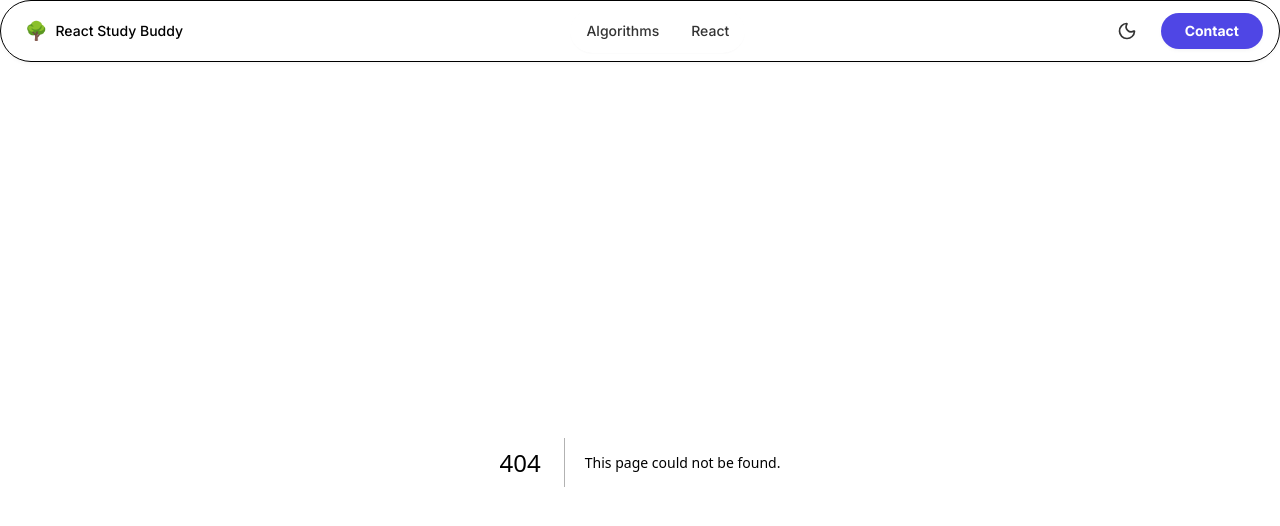
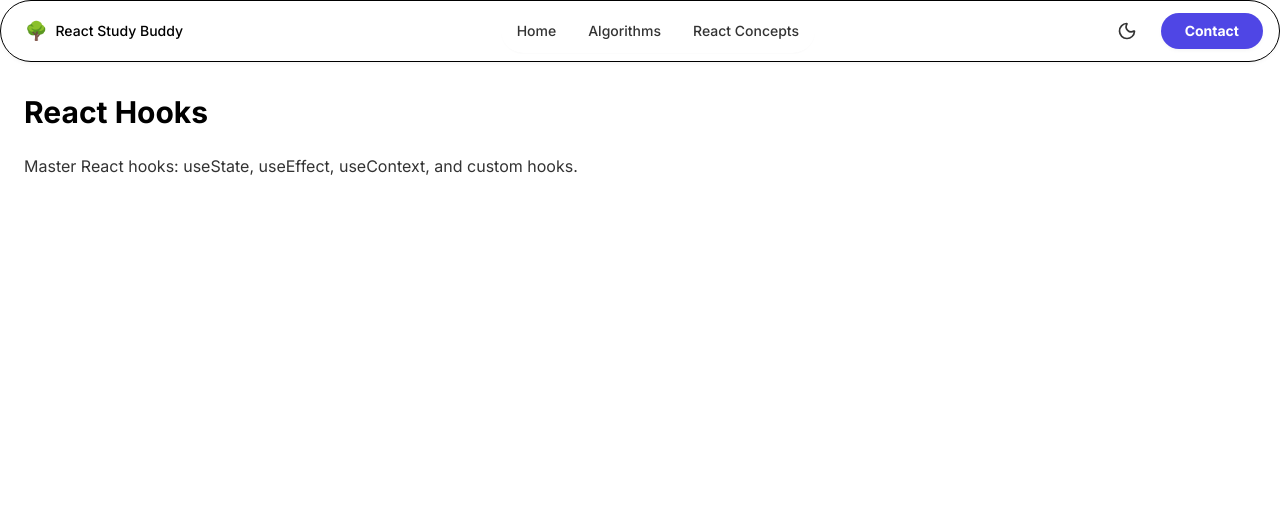
Before and after one commit to JasonToups/react-binary-search, a Next.js app: page /react-concepts/hooks in a window 1280 px wide. Before the commit this address had no page. Shown: the top 526 px of the page. Built offline with nearby package versions, Linux system fonts and the light colour scheme.

Commit message:
restructured app

```diff
--- a/memory-bank/components/navbar.md
+++ b/memory-bank/components/navbar.md
@@ -1,4 +1,17 @@
 # Navbar
+
+## New Feature - Auto Generate Links to Routes
+
+I would like to create a utility that will automatically generate the NAV bar links to the page structure that we are developing in our next JS project.
+
+This way whenever we create a new page in our router, it will automatically show up on our NAV bar.
+
+Also, I see that we have a /pages folder that's not being used.
+src/pages
+
+If the NextJS default routing uses /src/app let's keep that structure and remove src/pages.
+
+## Description
 
 I Pulled this code structure from @https://pro.aceternity.com/products/navbars
 
--- a/src/app/algorithms/page.tsx
+++ b/src/app/algorithms/page.tsx
@@ -1,5 +1,5 @@
-import App from '@/components/App';
+import BinarySearchTree from '@/components/BinarySearchTree';
 
 export default function AlgorithmsPage() {
-  return <App />;
+  return <BinarySearchTree />;
 }
--- /dev/null
+++ b/src/app/react-concepts/hooks/page.tsx
@@ -0,0 +1,10 @@
+export default function HooksPage() {
+  return (
+    <div className="container mx-auto px-6 py-8">
+      <h1 className="text-3xl font-bold mb-6">React Hooks</h1>
+      <p className="text-muted-foreground">
+        Master React hooks: useState, useEffect, useContext, and custom hooks.
+      </p>
+    </div>
+  );
+}
--- /dev/null
+++ b/src/app/react-concepts/page.tsx
@@ -0,0 +1,10 @@
+export default function ReactConceptsPage() {
+  return (
+    <div className="container mx-auto px-6 py-8">
+      <h1 className="text-3xl font-bold mb-6">React Concepts</h1>
+      <p className="text-muted-foreground">
+        Learn React fundamentals, hooks, state management, and component architecture.
+      </p>
+    </div>
+  );
+}
--- a/src/components/Navbar.tsx
+++ b/src/components/Navbar.tsx
@@ -3,10 +3,12 @@
 import { useState, useEffect } from 'react';
 import Link from 'next/link';
 import { Moon, Sun, Menu, X } from 'lucide-react';
+import { generateNavItems } from '@/lib/navigation';
 
 export default function Navbar() {
   const [isDark, setIsDark] = useState(false);
   const [isMobileMenuOpen, setIsMobileMenuOpen] = useState(false);
+  const navItems = generateNavItems();
 
   // Check initial theme on mount
   useEffect(() => {
@@ -40,60 +42,30 @@ export default function Navbar() {
         {/* Center: Navigation Menu */}
         <div className="hidden flex-1 flex-row items-center justify-center space-x-2 text-sm font-medium text-muted-foreground transition duration-200 hover:text-foreground lg:flex lg:space-x-2">
           <nav className="relative flex justify-center space-x-8 rounded-full bg-card px-4 py-3 shadow-sm">
-            <div className="relative group">
+            {navItems.map((item) => (
+              <div key={item.href} className="relative group">
                 <Link
-                href="/algorithms"
+                  href={item.href}
                   className="cursor-pointer text-muted-foreground hover:text-foreground transition-all duration-200 hover:text-primary">
-                Algorithms
+                  {item.title}
                 </Link>
-              {/* Hover dropdown for Algorithms */}
+                {/* Hover dropdown for items with children */}
+                {item.children && item.children.length > 0 && (
                   <div className="absolute top-full left-0 mt-2 w-48 bg-card rounded-lg shadow-lg opacity-0 invisible group-hover:opacity-100 group-hover:visible transition-all duration-200">
                     <div className="py-2">
+                      {item.children.map((child) => (
                         <Link
-                    href="/algorithms/binary-search"
+                          key={child.href}
+                          href={child.href}
                           className="block px-4 py-2 text-sm text-muted-foreground hover:bg-muted hover:text-foreground transition-colors duration-200">
-                    Binary Search
+                          {child.title}
                         </Link>
-                  <Link
-                    href="/algorithms/binary-tree"
-                    className="block px-4 py-2 text-sm text-muted-foreground hover:bg-muted hover:text-foreground transition-colors duration-200">
-                    Binary Tree
-                  </Link>
-                  <Link
-                    href="/algorithms/sorting"
-                    className="block px-4 py-2 text-sm text-muted-foreground hover:bg-muted hover:text-foreground transition-colors duration-200">
-                    Sorting Algorithms
-                  </Link>
+                      ))}
                     </div>
                   </div>
+                )}
               </div>
-            <div className="relative group">
-              <Link
-                href="/react-concepts"
-                className="cursor-pointer text-muted-foreground hover:text-foreground transition-all duration-200 hover:text-primary">
-                React
-              </Link>
-              {/* Hover dropdown for React */}
-              <div className="absolute top-full left-0 mt-2 w-48 bg-card rounded-lg shadow-lg opacity-0 invisible group-hover:opacity-100 group-hover:visible transition-all duration-200">
-                <div className="py-2">
-                  <Link
-                    href="/react-concepts/hooks"
-                    className="block px-4 py-2 text-sm text-muted-foreground hover:bg-muted hover:text-foreground transition-colors duration-200">
-                    Hooks
-                  </Link>
-                  <Link
-                    href="/react-concepts/state"
-                    className="block px-4 py-2 text-sm text-muted-foreground hover:bg-muted hover:text-foreground transition-colors duration-200">
-                    State Management
-                  </Link>
-                  <Link
-                    href="/react-concepts/components"
-                    className="block px-4 py-2 text-sm text-muted-foreground hover:bg-muted hover:text-foreground transition-colors duration-200">
-                    Components
-                  </Link>
-                </div>
-              </div>
-            </div>
+            ))}
           </nav>
         </div>
 
@@ -143,18 +115,15 @@ export default function Navbar() {
         {isMobileMenuOpen && (
           <div className="w-full mt-4 py-4 border-t border-border">
             <div className="space-y-3">
+              {navItems.map((item) => (
                 <Link
-                href="/algorithms"
+                  key={item.href}
+                  href={item.href}
                   className="block px-4 py-2 text-sm text-muted-foreground hover:bg-muted hover:text-foreground rounded-lg transition-colors duration-200"
                   onClick={() => setIsMobileMenuOpen(false)}>
-                Algorithms
+                  {item.title}
                 </Link>
-              <Link
-                href="/react-concepts"
-                className="block px-4 py-2 text-sm text-muted-foreground hover:bg-muted hover:text-foreground rounded-lg transition-colors duration-200"
-                onClick={() => setIsMobileMenuOpen(false)}>
-                React
-              </Link>
+              ))}
               <div className="flex items-center justify-between px-4 py-2">
                 <button
                   onClick={toggleTheme}
--- /dev/null
+++ b/src/lib/navigation.ts
@@ -0,0 +1,84 @@
+export interface NavItem {
+  title: string;
+  href: string;
+  children?: NavItem[];
+}
+
+export interface RouteConfig {
+  title: string;
+  href: string;
+  description?: string;
+  children?: RouteConfig[];
+}
+
+// Define the route structure manually for now
+// In the future, this could be auto-generated by scanning the app directory
+export const routes: RouteConfig[] = [
+  {
+    title: 'Home',
+    href: '/',
+    description: 'Welcome to React Study Buddy',
+  },
+  {
+    title: 'Algorithms',
+    href: '/algorithms',
+    description: 'Binary Search Tree Algorithms',
+    children: [
+      {
+        title: 'Binary Search Tree',
+        href: '/algorithms',
+        description: 'Interactive BST visualization and algorithms',
+      },
+    ],
+  },
+  {
+    title: 'React Concepts',
+    href: '/react-concepts',
+    description: 'React fundamentals and patterns',
+    children: [
+      {
+        title: 'Hooks',
+        href: '/react-concepts/hooks',
+        description: 'React Hooks fundamentals',
+      },
+      {
+        title: 'State Management',
+        href: '/react-concepts/state',
+        description: 'State management patterns',
+      },
+      {
+        title: 'Components',
+        href: '/react-concepts/components',
+        description: 'Component architecture',
+      },
+    ],
+  },
+];
+
+export function generateNavItems(): NavItem[] {
+  return routes.map((route) => ({
+    title: route.title,
+    href: route.href,
+    children: route.children?.map((child) => ({
+      title: child.title,
+      href: child.href,
+    })),
+  }));
+}
+
+export function getRouteByPath(path: string): RouteConfig | undefined {
+  const findRoute = (routes: RouteConfig[], targetPath: string): RouteConfig | undefined => {
+    for (const route of routes) {
+      if (route.href === targetPath) {
+        return route;
+      }
+      if (route.children) {
+        const found = findRoute(route.children, targetPath);
+        if (found) return found;
+      }
+    }
+    return undefined;
+  };
+
+  return findRoute(routes, path);
+}
```
Also changed, not shown: next-env.d.ts, src/components/BinarySearchTree.tsx (renamed from src/components/App.tsx), src/pages/Algorithms.md (deleted), src/pages/Home.md (deleted), src/pages/React.md (deleted). Lines whose indentation alone changed are shown as unchanged.
